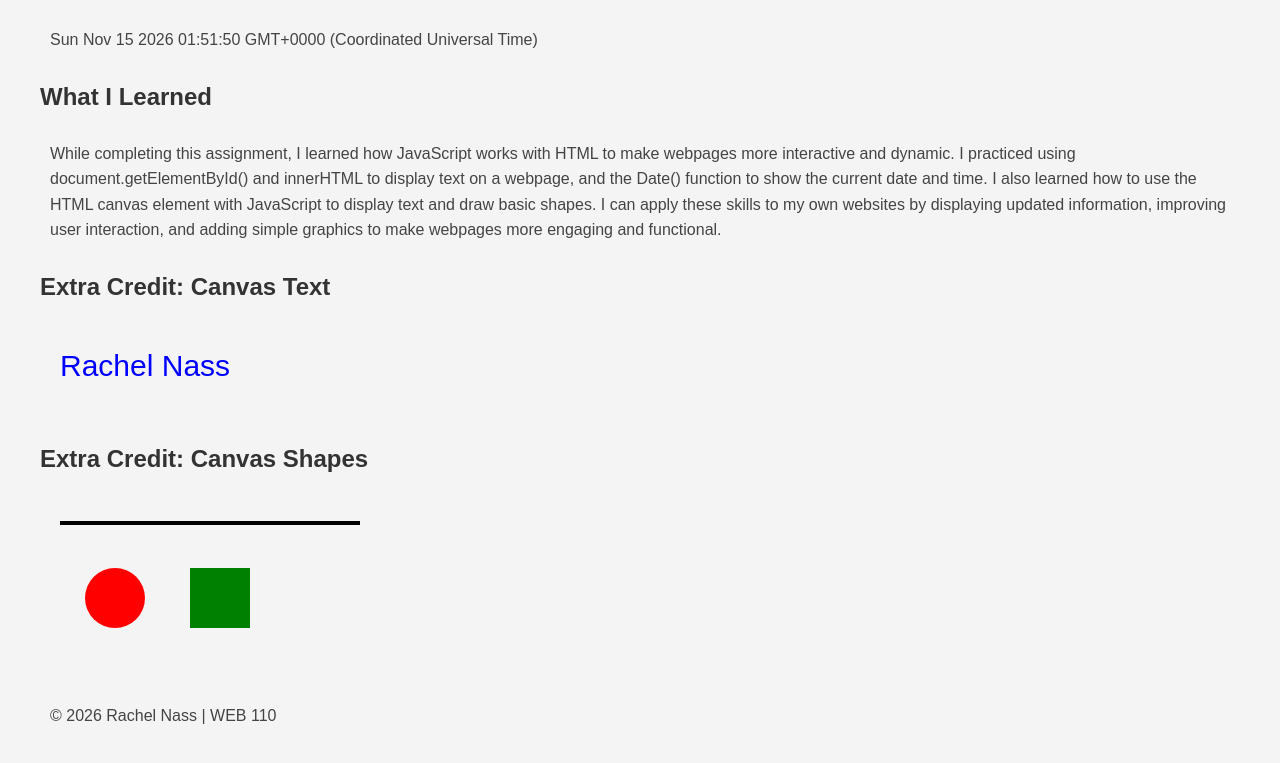
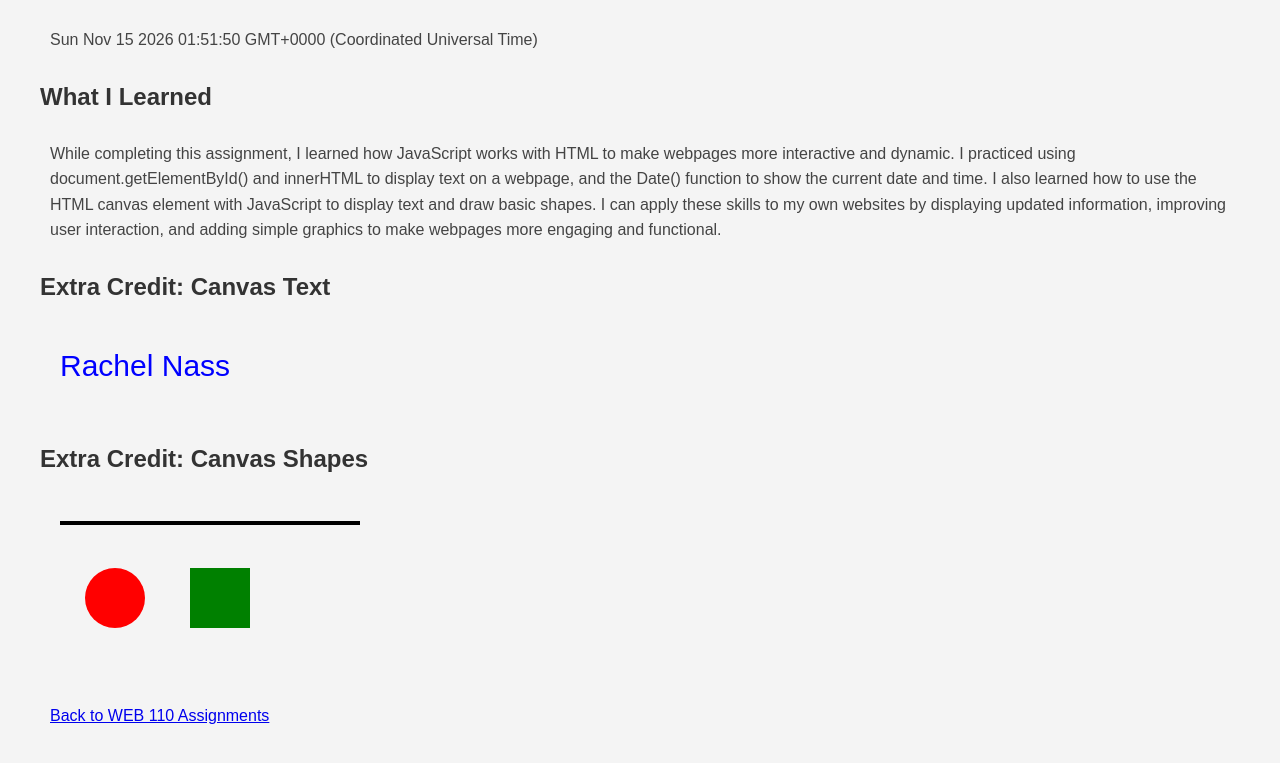
Before and after one commit to rnass1-sys/rnass.github.io, a plain HTML site: page web110/assignment12.html in a window 1280 px wide. Shown: the part 203-966 px from the top of the page. Drawn offline with Linux system fonts and the light colour scheme.

Commit message:
feat: update assignment12

```diff
--- a/web110/assignment12.html
+++ b/web110/assignment12.html
@@ -40,7 +40,7 @@
     </main>
 
     <footer>
-        <p>&copy; 2026 Rachel Nass | WEB 110</p>
+        <p><a href="index.html">Back to WEB 110 Assignments</a></p>
     </footer>
 
     <script>
```
